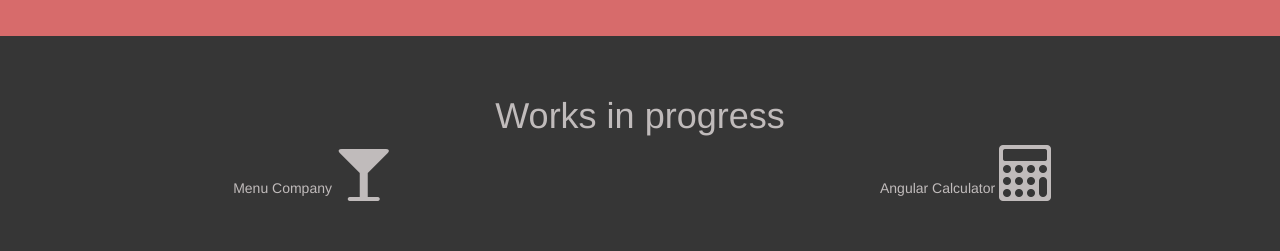
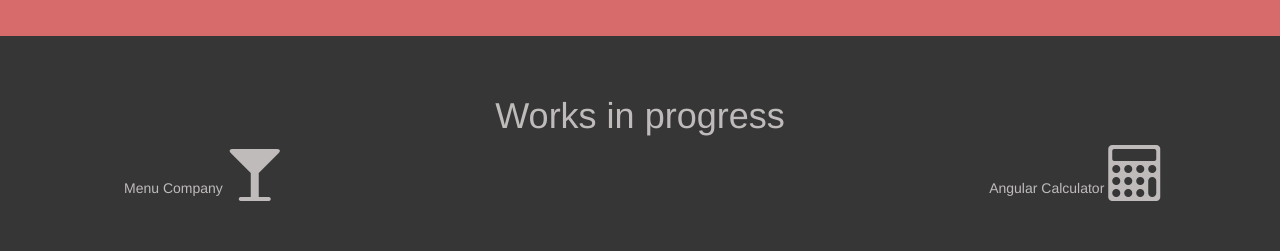
Before and after one commit to Kisazadev/Portfolio, a plain HTML site: page index.html in a window 1280 px wide. Shown: the part 1355-1606 px from the top of the page. Drawn offline with nearby package versions, Linux system fonts and the light colour scheme; some packages are replaced by stand-ins of ours.

Commit message:
Pull left & right Work section
Had the FA-Font images pull left & right

```diff
--- a/index.html
+++ b/index.html
@@ -90,12 +90,13 @@
 <section id="work">
   <h1> Works in progress </h1>
   <div class="row">
-    <div class ="col-lg-6">
+    <div class ="col-lg-4 pull-left">
       <a href ="Menu_Company/"> Menu Company <i class ="fa fa-glass fa-4x"></i> </a>
     </div>
-    <div class ="col-lg-6">
-      <a href ="Tax_App/"> Angular Calculator <i class = "fa fa-calculator fa-4x"></i> </a>
-    </div>
+      <div class ="col-lg-4 pull-right">
+        <a href ="Tax_App/"> Angular Calculator <i class = "fa fa-calculator fa-4x"></i> </a>
+
+      </div>
   </div>
 
 </section>
```
